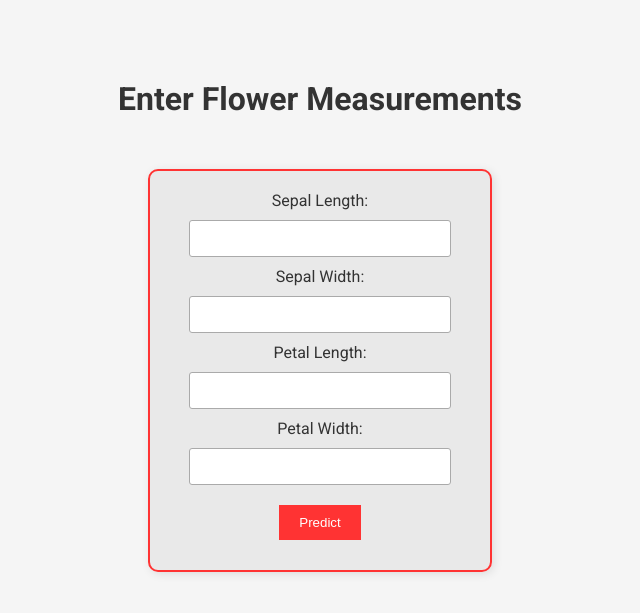
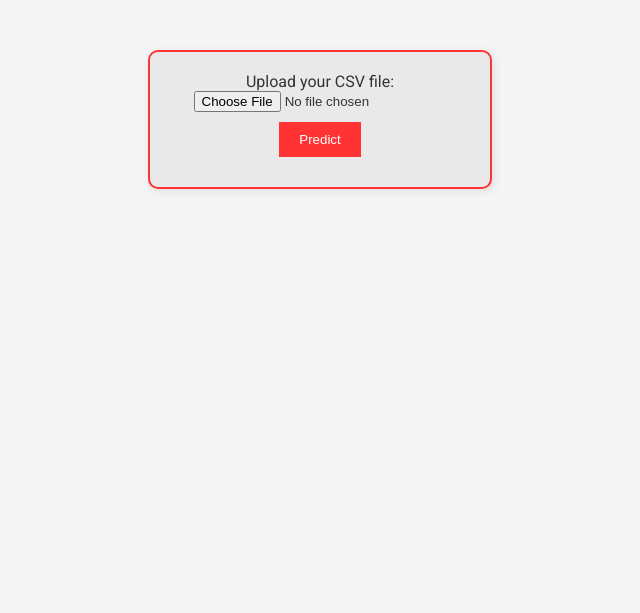
Before and after one commit to K-s2/EEST_hack_tractor_forecasting_website, a FastAPI app: page /items in a window 1280 px wide. Shown: the top 613 px of the page, without its empty margins (320-960 px from the left). Run offline with FastAPI, Linux system fonts and the light colour scheme; parts of the project's set-up code (start-up, migrations or seed data) failed here and were passed over.

Commit message:
Update index.html

```diff
--- a/templates/index.html
+++ b/templates/index.html
@@ -61,44 +61,33 @@
     </style>
 </head>
 <body>
-    <h1>Enter Flower Measurements</h1>
     <form id="predictForm" onsubmit="event.preventDefault(); submitData()">
         <div class="predict-box">
-            <label for="sepal_length">Sepal Length:</label>
-            <input type="text" name="sepal_length" id="sepal_length">
-
-            <label for="sepal_width">Sepal Width:</label>
-            <input type="text" name="sepal_width" id="sepal_width">
-
-            <label for="petal_length">Petal Length:</label>
-            <input type="text" name="petal_length" id="petal_length">
-
-            <label for="petal_width">Petal Width:</label>
-            <input type="text" name="petal_width" id="petal_width">
-
+            <label for="inputFile">Upload your CSV file:</label>
+            <input type="file" id="inputFile">
             <input type="submit" value="Predict">
         </div>
     </form>
+
 <script>
     async function submitData() {
-            const formData = {
-                sepal_length: parseFloat(document.getElementById('sepal_length').value),
-                sepal_width: parseFloat(document.getElementById('sepal_width').value),
-                petal_length: parseFloat(document.getElementById('petal_length').value),
-                petal_width: parseFloat(document.getElementById('petal_width').value)
-            };
+        const input = document.getElementById('inputFile');
+        const file = input.files[0];
+        const formData = new FormData();
+        formData.append('file', file);
 
         const response = await fetch('/predict', {
             method: 'POST',
-                headers: {
-                    'Content-Type': 'application/json'
-                },
-                body: JSON.stringify(formData)
+            body: formData
         });
 
         const data = await response.json();
-            window.location.href = "/prediction_result?prediction=" + data.prediction;
+        console.log(data);  // Отобразить данные, полученные от сервера
+        window.location.href = "/prediction_result?predictions=" + data.predictions;
+
     }
 </script>
+
+
 </body>
 </html>
```
Lines whose indentation alone changed are shown as unchanged.
